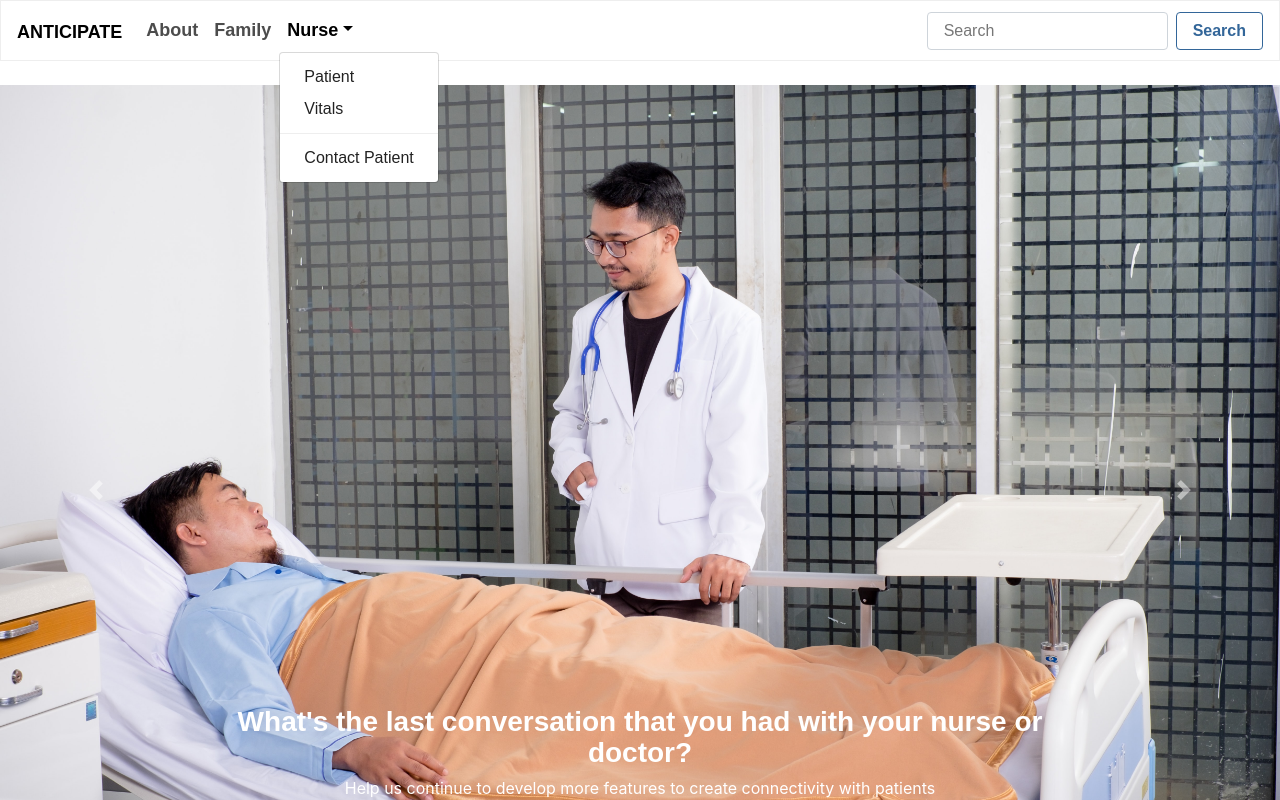
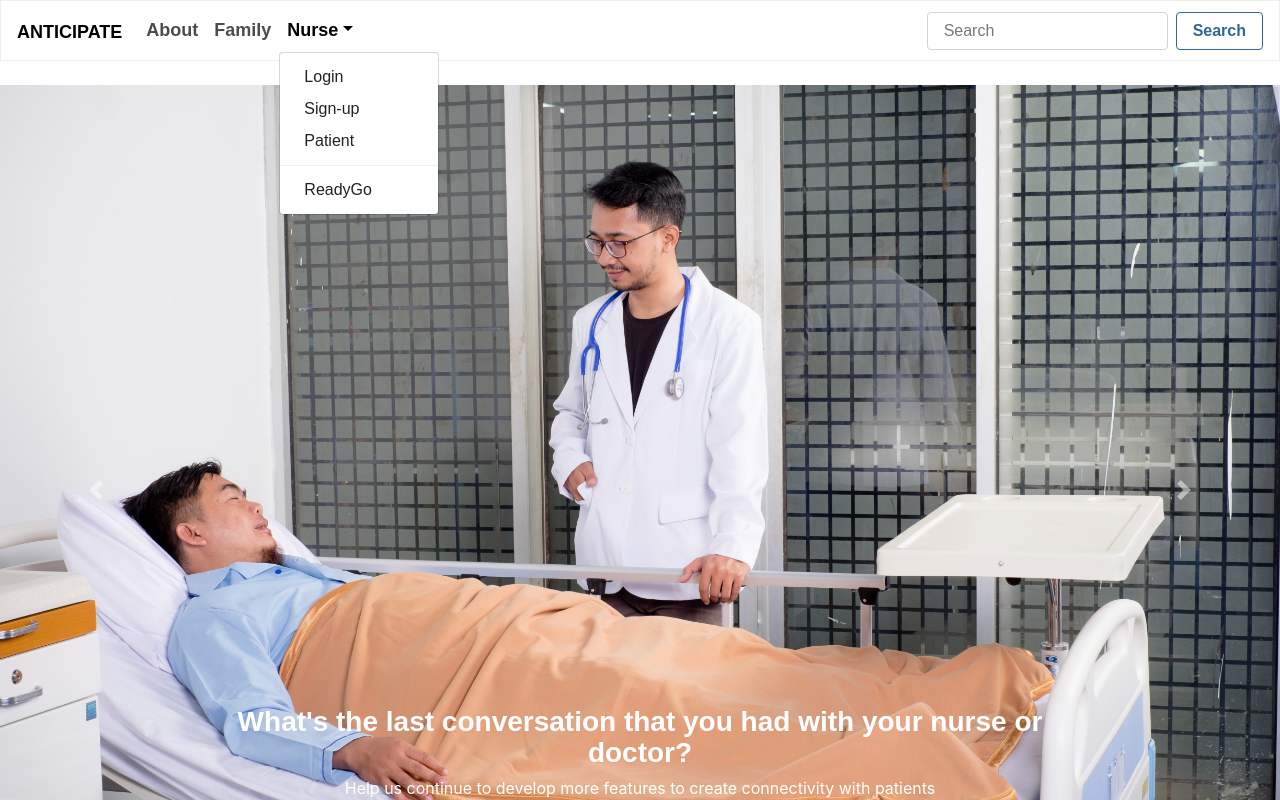
Before and after one commit to ksuares1/anticipate, a React (Create React App) app in the folder anticipate/: page / in a window 1280 px wide. Both pictures are taken after a click on the button "Nurse". Shown: the top 800 px of the page. Built offline with nearby package versions, Linux system fonts and the light colour scheme; a web font is replaced by a local one.

Commit message:
removed items from the nurse dropdown menu and added new items.

```diff
--- a/anticipate/src/App.js
+++ b/anticipate/src/App.js
@@ -25,10 +25,11 @@ function App() {
             <Nav.Link href="#about">About</Nav.Link>
             <Nav.Link href="#link">Family</Nav.Link>
             <NavDropdown title="Nurse" id="basic-nav-dropdown">
-              <NavDropdown.Item href="#action/3.1">Patient</NavDropdown.Item>
-              <NavDropdown.Item href="#action/3.3">Vitals</NavDropdown.Item>
+              <NavDropdown.Item href="#action/3.1">Login</NavDropdown.Item>
+              <NavDropdown.Item href="#action/3.3">Sign-up</NavDropdown.Item>
+              <NavDropdown.Item href="#action/3.3">Patient</NavDropdown.Item>
               <NavDropdown.Divider />
-              <NavDropdown.Item href="#action/3.4">Contact Patient</NavDropdown.Item>
+              <NavDropdown.Item href="#action/3.4">ReadyGo</NavDropdown.Item>
             </NavDropdown>
           </Nav>
           <Form inline>
--- a/anticipate/src/components/Carousel/Carousel.js
+++ b/anticipate/src/components/Carousel/Carousel.js
@@ -2,6 +2,7 @@ import React from "react";
 import Carousel from 'react-bootstrap/Carousel';
 // import image from '../../assets/img/national-cancer-institute-701-FJcjLAQ-unsplash.jpg'
 import Button from 'react-bootstrap/Button';
+
 const CarouselComponent = () => {
     return (
         <Carousel>
--- a/anticipate/src/pages/nurse.js
+++ b/anticipate/src/pages/nurse.js
@@ -0,0 +1 @@
+import React from "react";
```
Also changed, not shown: anticipate/src/pages/about.js (+7 -0 lines).
